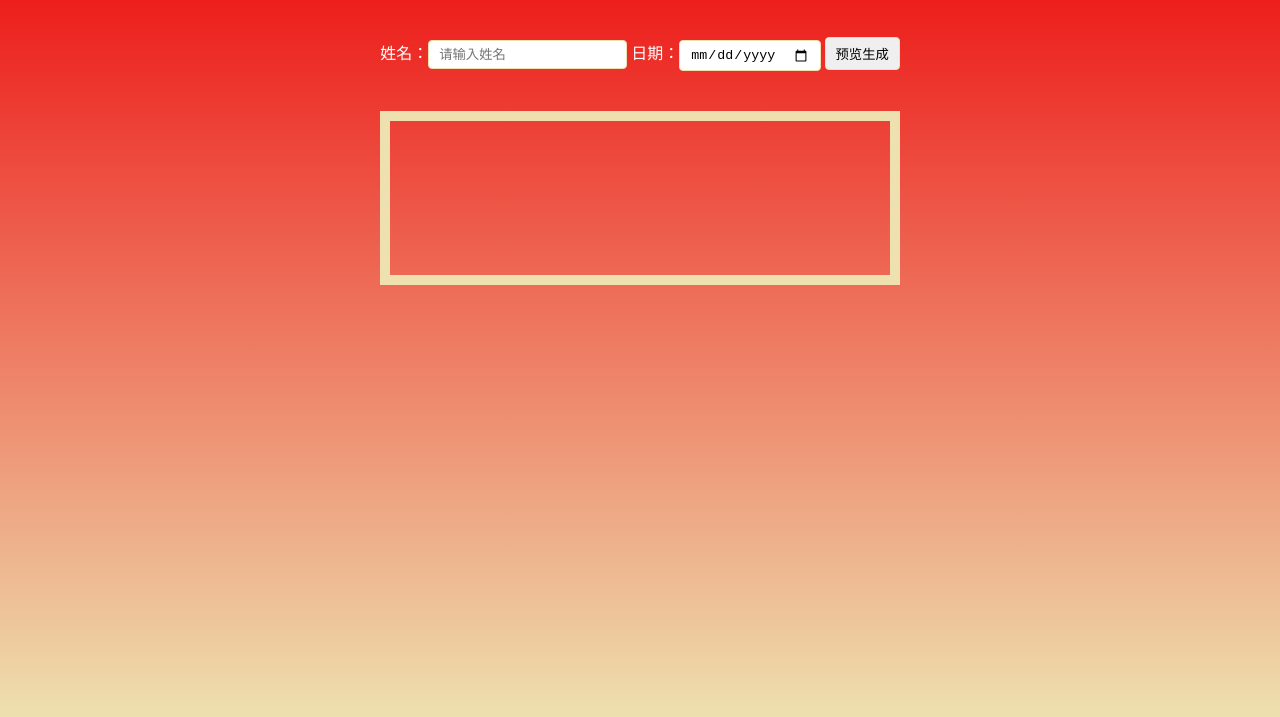
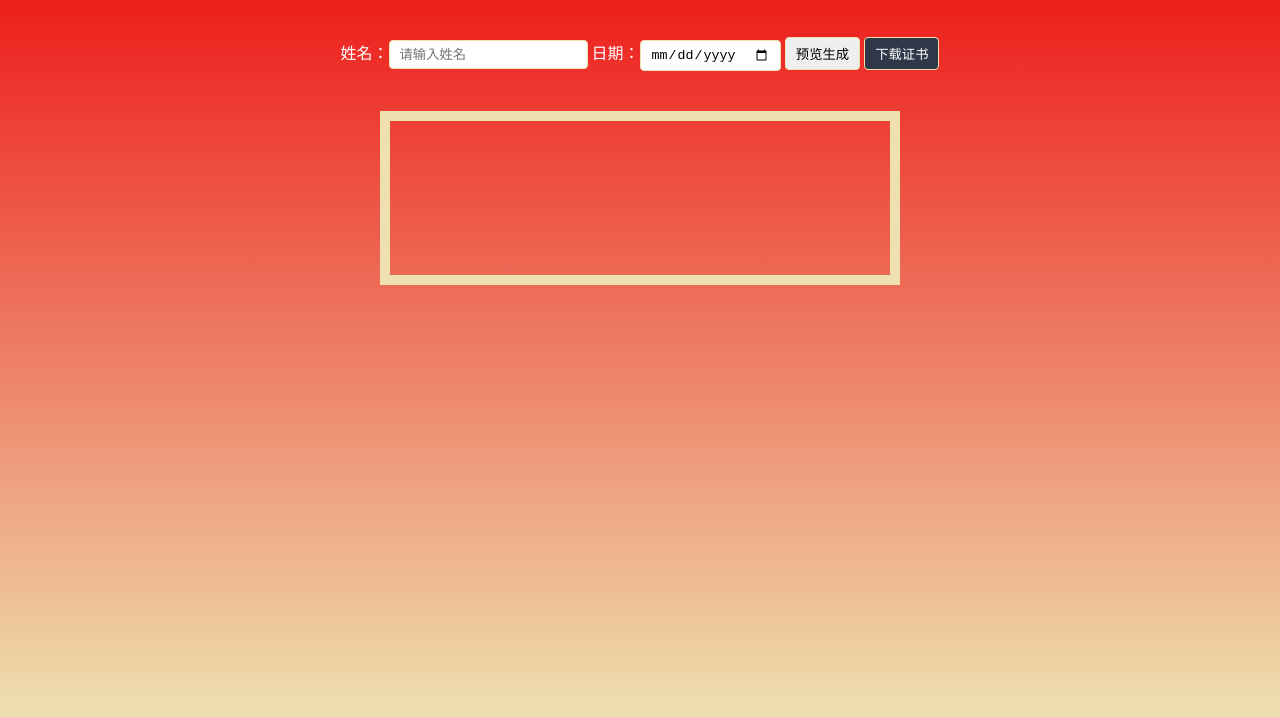
Before and after one commit to caoliangsong/auto-generate-certificates, a plain HTML site: page index.html in a window 1280 px wide. Shown: the part 83-800 px from the top of the page. Drawn offline with nearby package versions, Linux system fonts and the light colour scheme.

Commit message:
show all

```diff
--- a/index.html
+++ b/index.html
@@ -19,7 +19,7 @@
             姓名：<input type="text" placeholder="请输入姓名" v-model = "username" />
             日期：<input type="date" placeholder="请选择日期" v-model = "datetime" />
             <button @click="onGenerateHandle">预览生成</button>
-            <button v-if ="hasCert" @click="onDownloadHandle" class="down">下载证书</button>
+            <button @click="onDownloadHandle" class="down">下载证书</button>
         </section>
 
 
```
